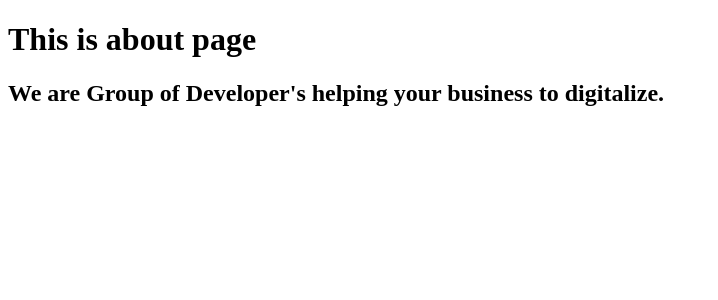
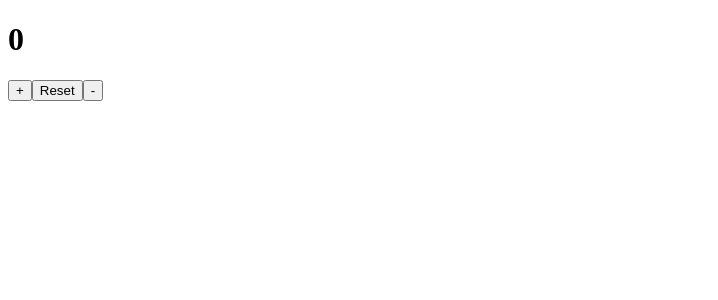
Before and after one commit to Bhairab-Nath/React_Basics, a React (Vite) app: page /about in a window 1280 px wide. Shown: the top 300 px of the page, without its empty margins (0-718 px from the left). Built offline with nearby package versions, Linux system fonts and the light colour scheme.

Commit message:
Counter using useState hook

```diff
--- a/src/About.jsx
+++ b/src/About.jsx
@@ -1,10 +1,27 @@
-import React from 'react'
+import React, { useState } from 'react'
 
 const About = () => {
+  const [count, setCount] = useState(0)
+
+  const incrementCount = ()=>{
+    setCount(count+1)
+  }
+
+  const reset = ()=>{
+    setCount(0)
+  }
+
+  const decrementCount = ()=>{
+    setCount(count-1)
+  }
+
   return (
     <div>
-      <h1>This is about page </h1>
-      <h2>We are Group of Developer's helping your business to digitalize.</h2>
+      <h1>{count}</h1>
+      <button onClick={incrementCount}>+</button>
+      <button onClick={reset}>Reset</button>
+      <button onClick={decrementCount}>-</button>
+
     </div>
   )
 }
```
